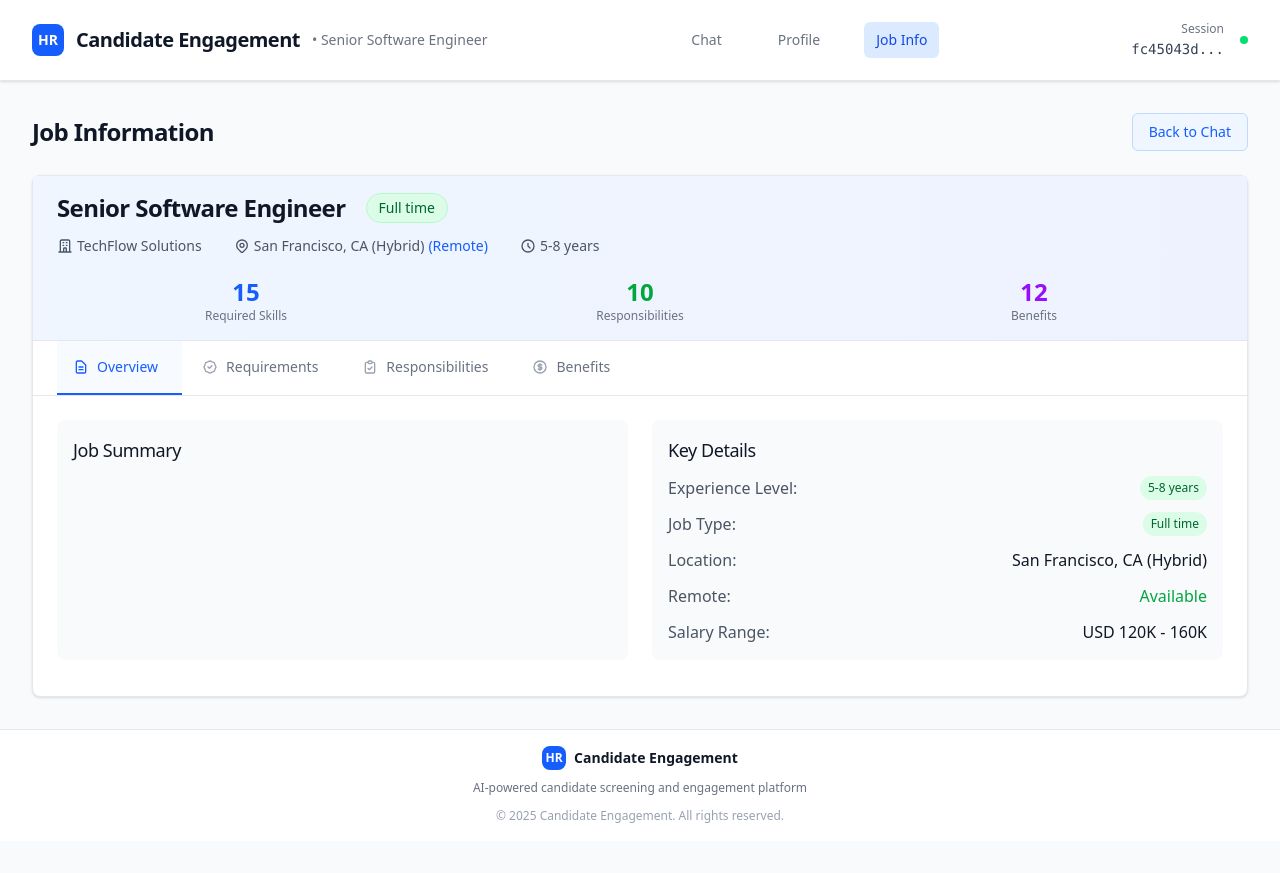
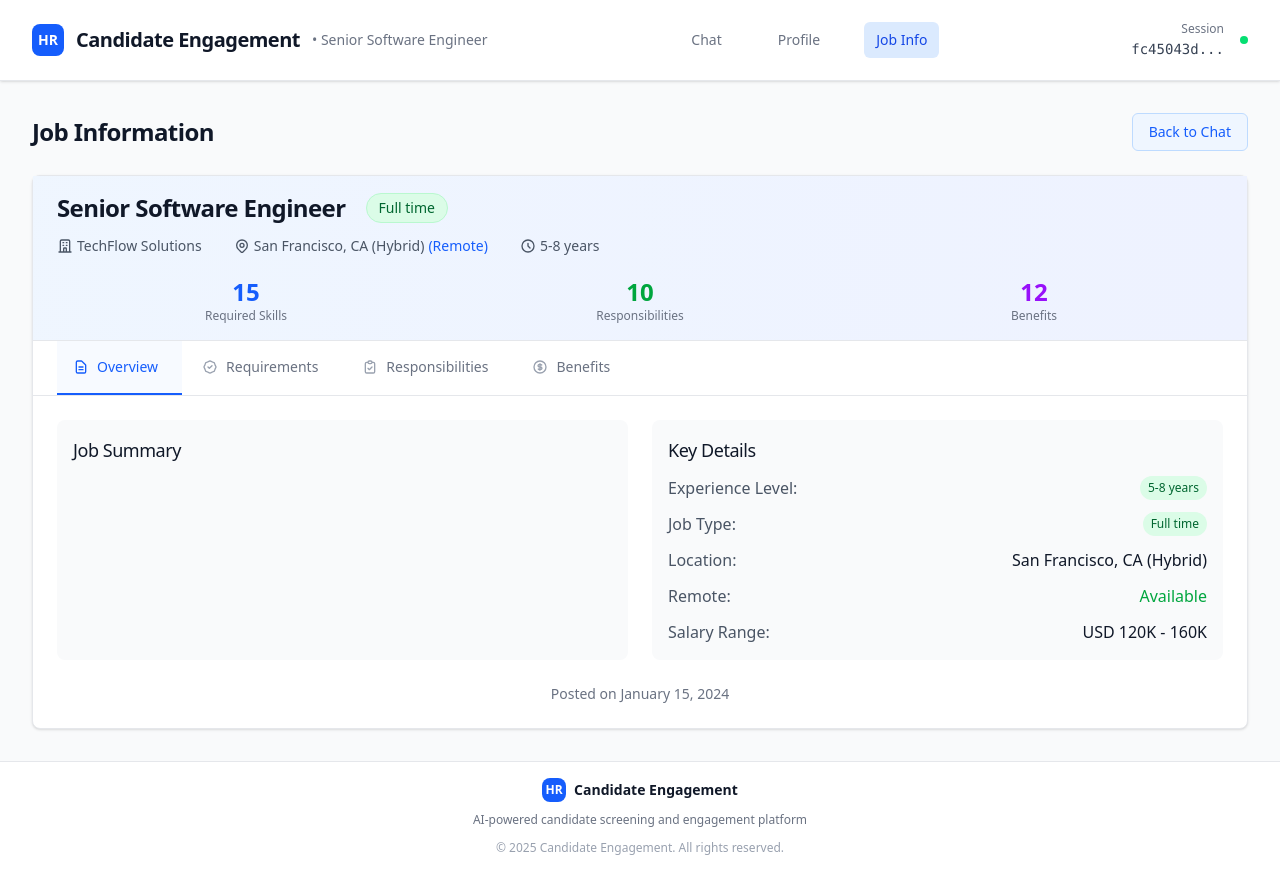
Before and after one commit to dchobarkar/candidate-engagement-chatbot, a Next.js app: page /job in a window 1280 px wide. Before the commit the page ends 841 px from the top, so only its background shows below. Built offline with nearby package versions, Linux system fonts and the light colour scheme.

Commit message:
bugfix: build errors

```diff
--- a/app/data/job-description.ts
+++ b/app/data/job-description.ts
@@ -75,10 +75,10 @@ export const jobDescription: JobDescription = {
   remote: true,
   createdAt: new Date("2024-01-15"),
   updatedAt: new Date("2024-01-15"),
-  experienceDetails: undefined,
-  education: undefined,
-  postedDate: undefined,
-  summary: undefined,
+  experienceDetails: {},
+  education: {},
+  postedDate: new Date("2024-01-15"),
+  summary: "",
 };
 
 // Additional job data for different positions (for future expansion)
```
